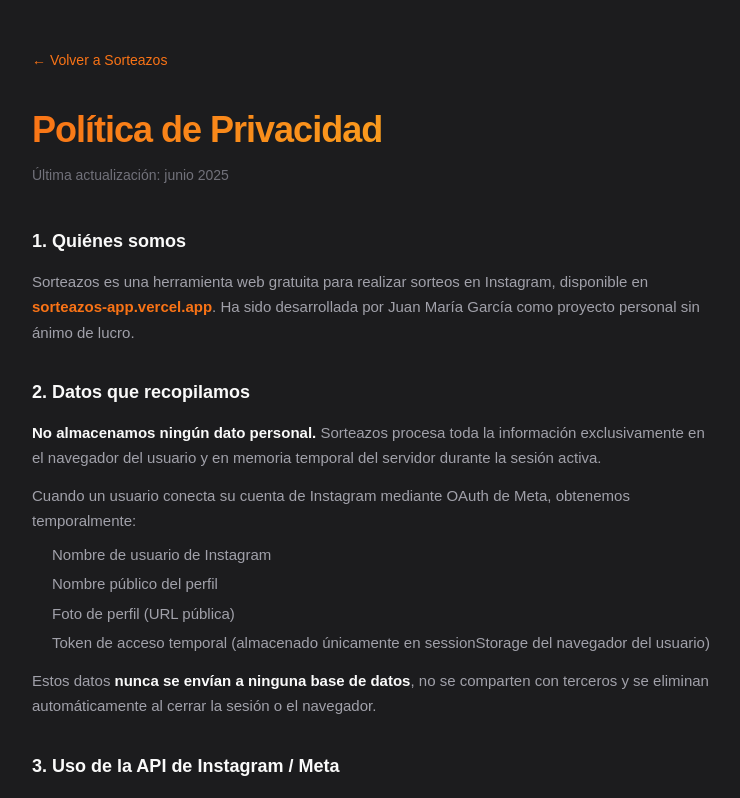
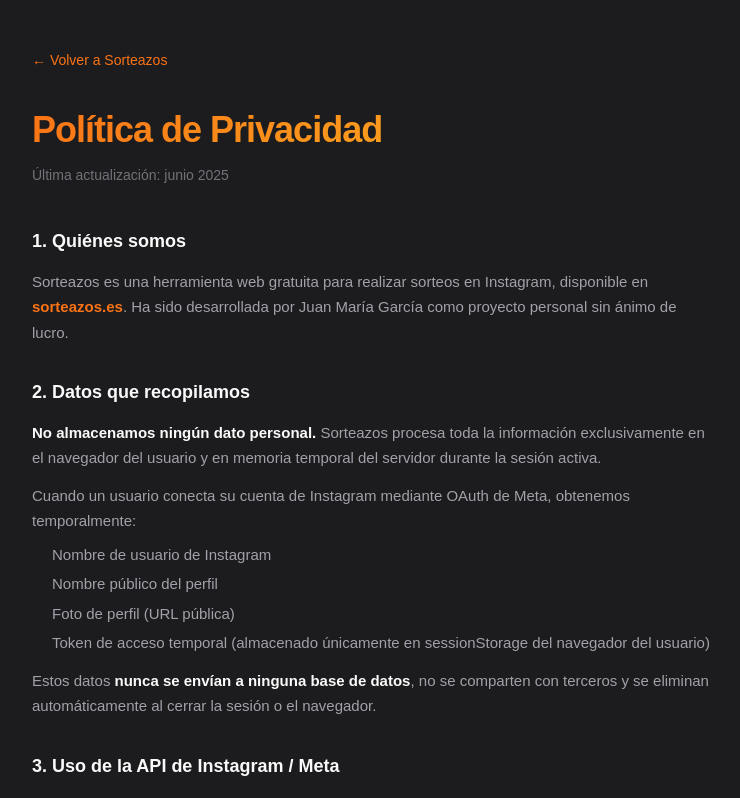
Before and after one commit to Jm24Cule/sorteazosApp, a Next.js app: page /privacidad in a window 1280 px wide. Shown: the top 798 px of the page, without its empty margins (268-1008 px from the left). Built offline with nearby package versions, Linux system fonts and the light colour scheme.

Commit message:
Update page.tsx

```diff
--- a/src/app/privacidad/page.tsx
+++ b/src/app/privacidad/page.tsx
@@ -22,7 +22,7 @@ export default function PrivacidadPage() {
 
           <section>
             <h2 style={{ color: '#fafafa', fontSize: 18, fontWeight: 700, marginBottom: 12 }}>1. Quiénes somos</h2>
-            <p>Sorteazos es una herramienta web gratuita para realizar sorteos en Instagram, disponible en <strong style={{color:'#f97316'}}>sorteazos-app.vercel.app</strong>. Ha sido desarrollada por Juan María García como proyecto personal sin ánimo de lucro.</p>
+            <p>Sorteazos es una herramienta web gratuita para realizar sorteos en Instagram, disponible en <strong style={{color:'#f97316'}}>sorteazos.es</strong>. Ha sido desarrollada por Juan María García como proyecto personal sin ánimo de lucro.</p>
           </section>
 
           <section>
```
